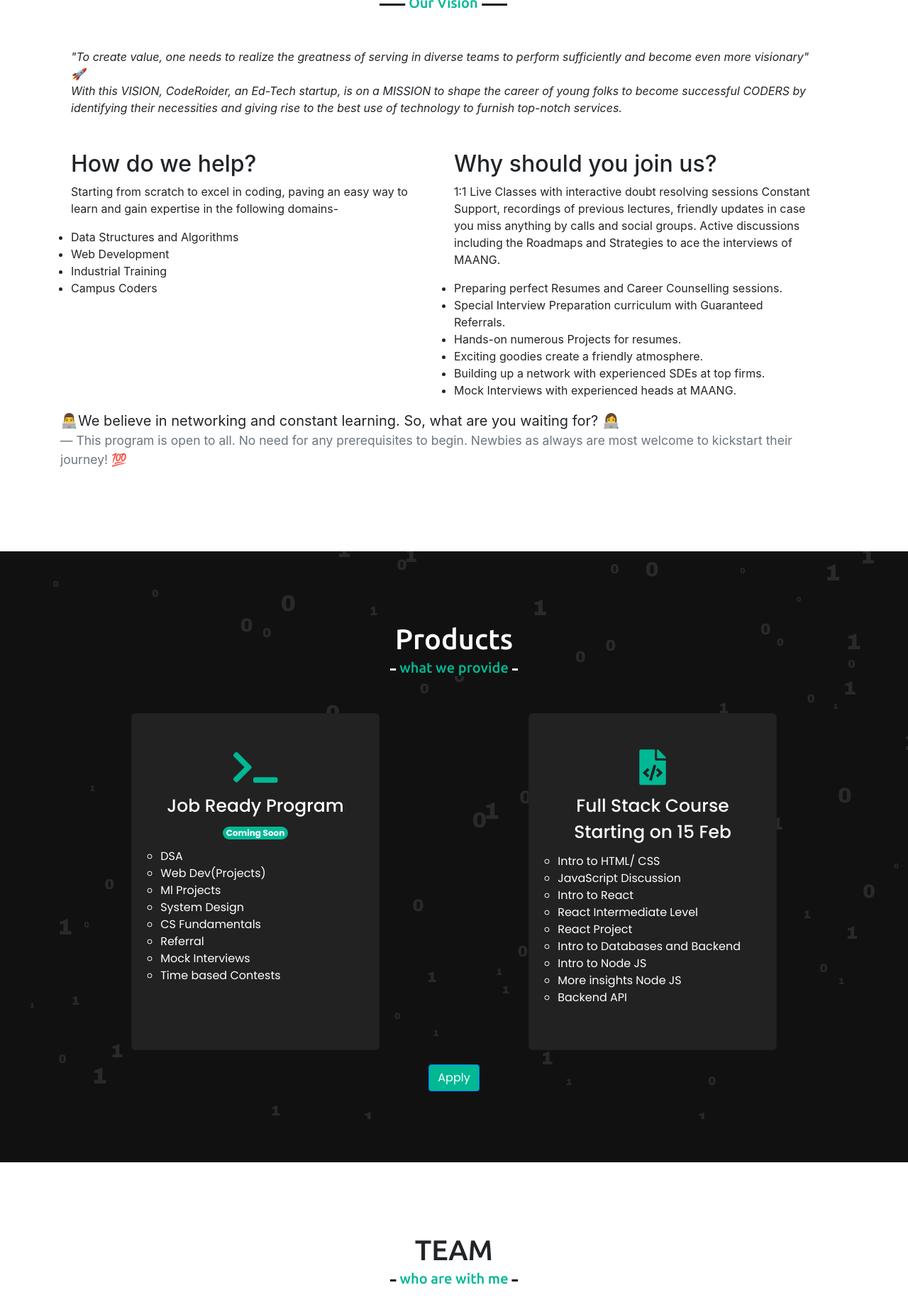
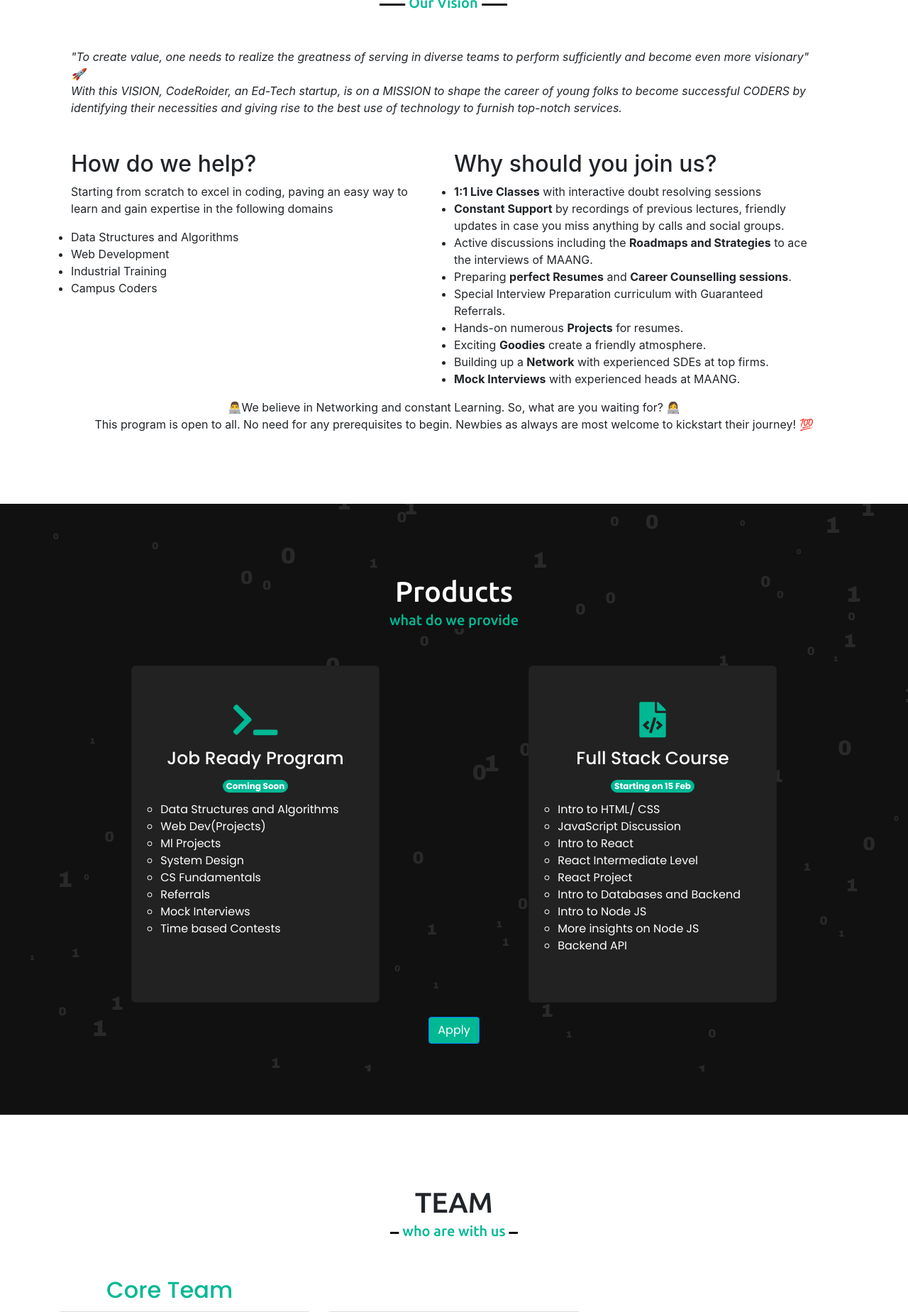
Before and after one commit to shresth-sahai/coaching_naam, a PHP site: page / in a window 1280 px wide. Shown: the part 960-2809 px from the top of the page at 71% size. Run offline with PHP 8.4, Linux system fonts and the light colour scheme.

Commit message:
maam changes

```diff
--- a/home.html
+++ b/home.html
@@ -49,7 +49,7 @@
         <div class="max-width">
             <div class="home-content">
                 <div class="text-1">Welcome to</div>
-                <div class="text-2">Coderoider</div>
+                <div class="text-2">CodeRoider!</div>
                 <div class="text-3">Interview Prep<span class="typing" style="display: none"></span></div>
                 <!-- <a href="https://forms.gle/RvYgFJHL3mXitSL4A" target="_sanskar">Register</a> -->
             </div>
@@ -72,7 +72,7 @@
                 <h2 >How do we help?</h2>
                 <p>
                     Starting from scratch to excel in coding,
-                    paving an easy way to learn and gain expertise in the following domains-
+                    paving an easy way to learn and gain expertise in the following domains
                 </p>
                 <ul>
                     <li>Data Structures and Algorithms</li>
@@ -83,37 +83,42 @@
             </div>
             <div class="col-12 col-md-6">
                 <h2 >Why should you join us?</h2>
-                <p>1:1 Live Classes with interactive doubt resolving sessions
-                    Constant Support, recordings of previous lectures, friendly updates in case you miss anything by calls and social groups.
-                    Active discussions including the Roadmaps and Strategies to ace the interviews of MAANG.
-                </p>
+
                 <ul>
                     <li>
-                        Preparing perfect Resumes and Career Counselling sessions.
+                        <b>1:1 Live Classes</b> with interactive doubt resolving sessions
+                    </li>
+                    <li>
+                        <b>Constant Support</b> by recordings of previous lectures, friendly updates in case you miss anything by calls and social groups.
+                    </li>
+                    <li>
+                        Active discussions including the <b>Roadmaps and Strategies</b> to ace the interviews of MAANG.
+                    </li>
+                    <li>
+                        Preparing <b>perfect Resumes</b> and <b>Career Counselling sessions</b>.
                     </li>
                     <li>
                         Special Interview Preparation curriculum with Guaranteed Referrals.
                     </li>
                     <li>
-                        Hands-on numerous Projects for resumes.
+                        Hands-on numerous <b>Projects</b> for resumes.
                     </li>
                     <li>
-                        Exciting goodies create a friendly atmosphere.
+                        Exciting <b>Goodies</b> create a friendly atmosphere.
                     </li>
                     <li>
-                        Building up a network with experienced SDEs at top firms.
+                        Building up a <b>Network</b> with experienced SDEs at top firms.
                     </li>
                     <li>
-                        Mock Interviews with experienced heads at MAANG.
+                        <b>Mock Interviews</b> with experienced heads at MAANG.
                     </li>
                 </ul>
             </div>
         </div>
-        <div class="row container">
-            <blockquote class="blockquote">
-                <p class="mb-0">👨‍💻We believe in networking and constant learning. So, what are you waiting for? 👩‍💻</p>
-                <div class="blockquote-footer">This program is open to all. No need for any prerequisites to begin. Newbies as always are most welcome to kickstart their journey! 💯</cite></div>
-              </blockquote>
+        <div class="row container mx-auto d-flex justify-content-center">
+                <p class="mb-0">👨‍💻We believe in Networking and constant Learning. So, what are you waiting for? 👩‍💻</p>
+                <div class="">This program is open to all. No need for any prerequisites to begin. Newbies as always are most welcome to kickstart their journey! 💯</div>
+
         </div>
     </section>
 
@@ -131,12 +136,12 @@
                             <a href="#" target="_blank"></a><b>Click me!!</b> <br> <br>
                         </p> -->
                         <ul>
-                            <li>DSA</li>
+                            <li>Data Structures and Algorithms</li>
                             <li>Web Dev(Projects)</li>
                             <li>Ml Projects</li>
                             <li>System Design</li>
                             <li>CS Fundamentals</li>
-                            <li>Referral</li>
+                            <li>Referrals</li>
                             <li>Mock Interviews</li>
                             <li>Time based Contests</li>
 
@@ -150,7 +155,8 @@
                 <div class="card">
                     <div class="box">
                         <i class="fa fa-file-code"></i>
-                        <div class="text">Full Stack Course Starting on 15 Feb</div>
+                        <div class="text">Full Stack Course</div>
+                        <span class="badge rounded-pill" style="background-color: #00b894;"> Starting on 15 Feb</span>
                         <!-- <p>
                             <a href="#" target="_blank"></a><b>Click me!!</b> <br> <br>
                         </p> -->
@@ -162,7 +168,7 @@
                             <li>React Project</li>
                             <li>Intro to Databases and Backend</li>
                             <li>Intro to Node JS</li>
-                            <li>More insights Node JS </li>
+                            <li>More insights on Node JS </li>
                             <li>Backend API</li>
                         </ul>
                         <!-- <p>Lorem Ipsum is simply dummy text.</p>
@@ -248,7 +254,7 @@
                     </div>
                 </div>
             </div>
-            <h2 class="team_head">Technical Assistant</h2>
+            <h2 class="team_head">Technical Assistants</h2>
             <div class="carousel owl-carousel">
                 <div class="card">
                     <div class="box">
@@ -368,11 +374,11 @@
                 <div class="card"  style=" display: flex; justify-content: center;">
                     <div class="box">
                         <i class="fa fa-vector-square"></i>
-                        <div class="text">Referral program to products based companies</div>
+                        <div class="text">Referral Program </div>
                         <!-- <p>
                             <a href="#" target="_blank"></a><b>Click me!!</b> <br> <br>
                         </p> -->
-                        <p>Dedicated HR of Big companies will contact.</p>
+                        <p>Dedicated HR of Big product based companies will contact.</p>
                         <!-- <p>
                             <a href="#" target="_blank"></a><b>Source Code</b>
                         </p> -->
@@ -389,9 +395,9 @@
             <h2 class="title">Contact Us</h2>
             <div class="contact-content">
                 <div class="column left">
-                    <div class="text">Get in Touch</div>
+                    <!-- <div class="text">Get in Touch</div> -->
                     <!-- <p>Lorem, ipsum dolor sit amet consectetur adipisicing elit. Dignissimos harum corporis fuga corrupti. Doloribus quis soluta nesciunt veritatis vitae nobis?</p> -->
-                    <p>If you have any questions then please feel free to drop me a message and we will try to get back as soon
+                    <p>If you have any questions then please feel free to drop us a message and our team will try to get back as soon
                         as possible.</p>
                     <div class="icons">
                         <!-- <div class="row">
@@ -405,14 +411,14 @@
                             <i class="fab fa-facebook-f"></i>
                             <div class="info">
                                 <div class="head">Facebook</div>
-                                <div class="sub-title"> <a href="https://www.facebook.com/coderoider/?ref=pages_you_manage" target="_sanskar" >@coderoider</a></div>
+                                <div class="sub-title" style="font-size: 13px;"> <a href="https://www.facebook.com/coderoider/?ref=pages_you_manage" target="_sanskar" >@coderoider</a></div>
                             </div>
                         </div>
                         <div class="row">
                             <i class="fab fa-instagram"></i>
                             <div class="info">
                                 <div class="head">Instagram</div>
-                                <div class="sub-title"> <a href="https://www.instagram.com/coderoider/ "  target="_sanskar">@coderoider </a></div>
+                                <div class="sub-title" style="font-size: 13px;"> <a href="https://www.instagram.com/coderoider/ "  target="_sanskar">@coderoider </a></div>
                             </div>
                         </div>
                         <div class="row">
@@ -433,7 +439,7 @@
                             <i class="fas fa-envelope"></i>
                             <div class="info">
                                 <div class="head">Email</div>
-                                <div class="sub-title"> <a  href="mailto:coderoider@outlook.com " target="_sanskar"> coderoider@outlook.com</a> </div>
+                                <div class="sub-title" style="font-size: 13px;"> <a  href="mailto:coderoider@outlook.com " target="_sanskar"> coderoider@outlook.com</a> </div>
                             </div>
                         </div>
                     </div>
--- a/style.css
+++ b/style.css
@@ -304,10 +304,10 @@
 }
 .projects .title::after{
     background: #111;
-    content: "what we provide";
+    content: "what do we provide";
 }
 #title_feature::after {
-    content: "what we Serve";
+    content: "what do we Serve";
 }
 #aboutus .title::after{
     content: "Our Vision";
@@ -449,7 +449,7 @@
 
 /* teams section styling */
 .teams .title::after{
-    content: "who are with me";
+    content: "who are with us";
 }
 .teams .carousel .card{
     background: transparent;
@@ -555,7 +555,9 @@
 .contact .contact-content .info .sub-title a {
     color: inherit;
 }
-
+.contact .contact-content .info .sub-title a:hover {
+    color: #00b894;
+}
 
 .contact .right form .fields{
     display: flex;
@@ -770,6 +772,9 @@
     .projects .title::after, .teams .title::after, section .title::after {
         bottom: -25px;
     }
+    #aboutus .title::after, .contact .title::after{
+        bottom: -8px;
+    }
     canvas {
         height: 200vh;
     }
```
Also changed, not shown: images/profile-8.jpg.
